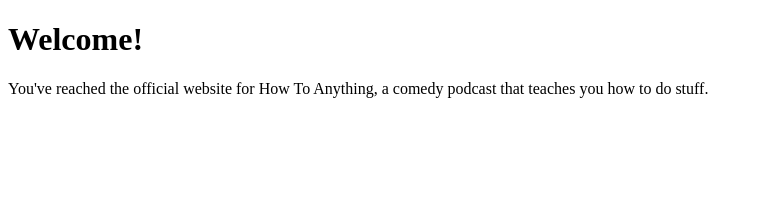
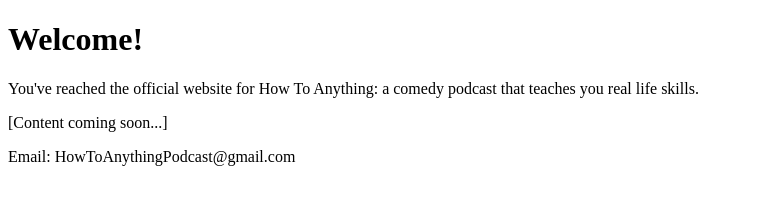
Before and after one commit to aebrer/howtoanything.github.io, a plain HTML site: page index.html in a window 1280 px wide. Shown: the whole page, without its empty margins (0-763 px from the left). Drawn offline with Linux system fonts and the light colour scheme.

Commit message:
Minor corrections
Centered logo in image.
Added detail to index + readme.

```diff
--- a/index.html
+++ b/index.html
@@ -2,6 +2,8 @@
 <html>
 <body>
 <h1>Welcome!</h1>
-<p>You've reached the official website for How To Anything, a comedy podcast that teaches you how to do stuff. </p>
+<p>You've reached the official website for How To Anything: a comedy podcast that teaches you real life skills. </p>
+<p>[Content coming soon...] </p>
+<p>Email: HowToAnythingPodcast@gmail.com</p>
 </body>
 </html>
```
Also changed, not shown: HowToAnythingLogo1.jpg, 1 other file.
